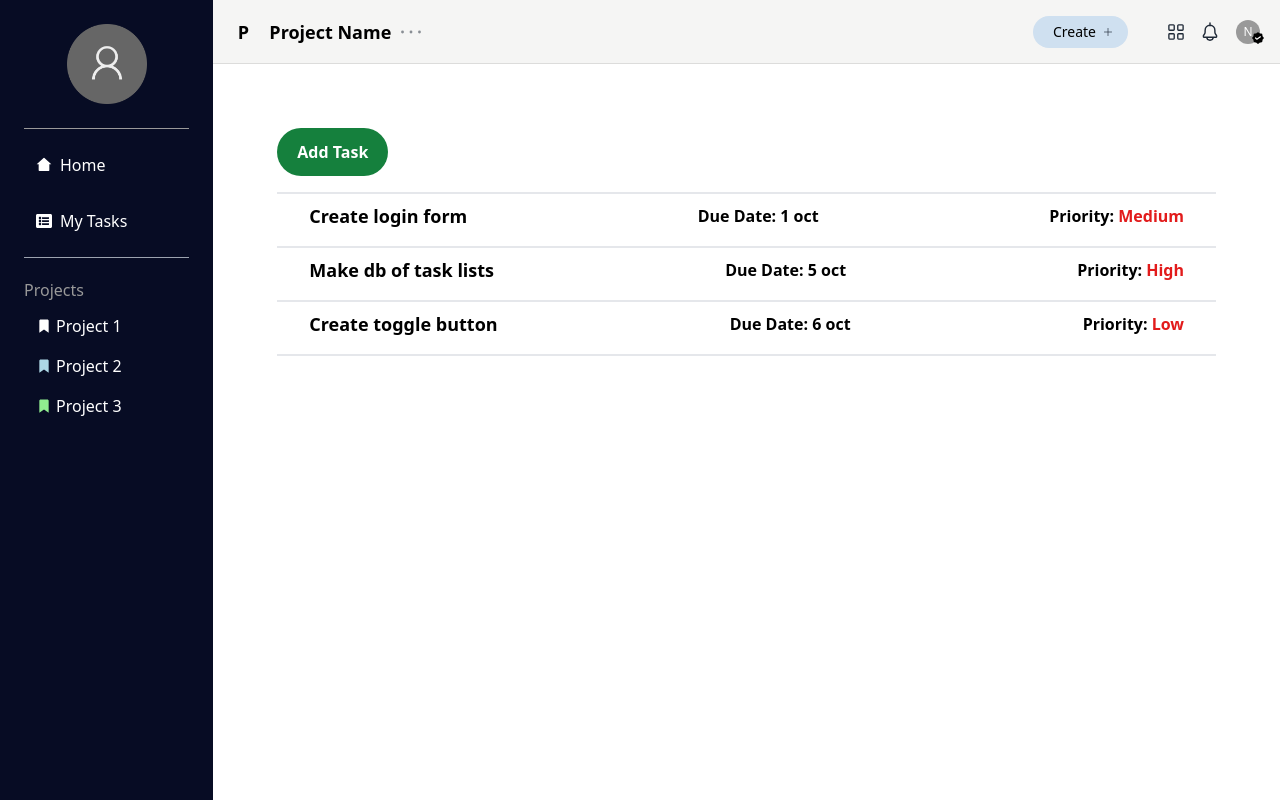
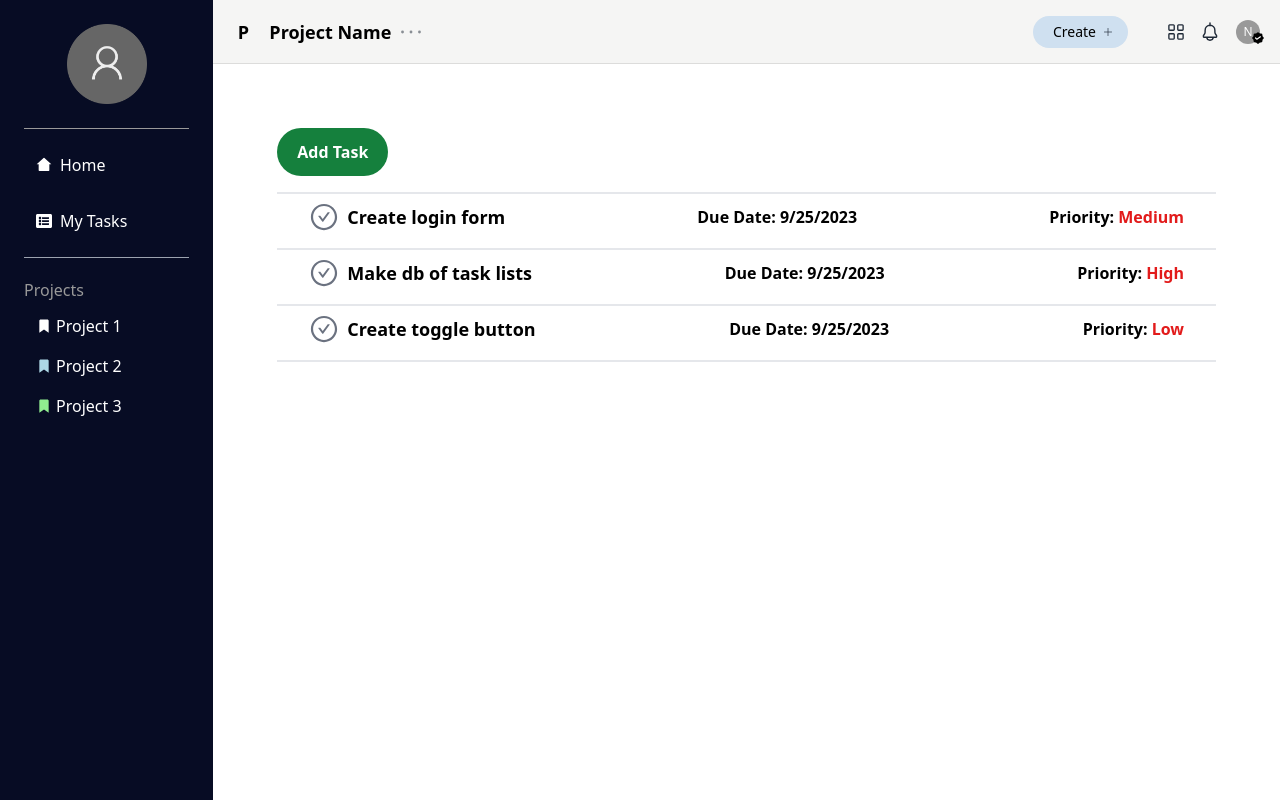
Before and after one commit to alexandruharuta/-project_management_orange, a React (Vite) app: page /project in a window 1280 px wide. Built offline with nearby package versions, Linux system fonts and the light colour scheme.

Commit message:
remove add task

```diff
--- a/src/Components/TasksComps/AddTask.tsx
+++ b/src/Components/TasksComps/AddTask.tsx
@@ -2,12 +2,25 @@ import { useState } from 'react';
 import DatePicker from 'react-datepicker';
 import 'react-datepicker/dist/react-datepicker.css';
 
+interface ITaskFunc{
+  addTask: Function;
+}
 
-const AddTask = () => {
+const AddTask: React.FC<ITaskFunc> = ({addTask}) => {
+    const [nameTask, setNameTask] = useState('')
     const [dueDate, setDueDate] = useState<Date | null>(null);
+    const [priority, setPriority] = useState('Low')
+
     const currentDate = new Date();
     const handleSubmit = (e:any) => {
         e.preventDefault();
+        if(!nameTask){
+          return
+        }
+        addTask({taskName: nameTask, dueDate, priority})
+        setDueDate(currentDate)
+        setPriority('Low')
+        setNameTask('')
     }
 
     return (
@@ -18,9 +31,10 @@ const AddTask = () => {
           </label>
           <input
             className="shadow appearance-none border rounded w-full py-2 px-3 text-gray-700 leading-tight focus:outline-none focus:shadow-outline"
-            id="name"
             type="text"
             placeholder="Task Name"
+            value={nameTask}
+            onChange={(e) => setNameTask(e.target.value)}
           />
         </div>
 
@@ -50,6 +64,8 @@ const AddTask = () => {
           <select
             className="shadow appearance-none border rounded w-full py-2 px-3 text-gray-700 leading-tight focus:outline-none focus:shadow-outline"
             id="priority"
+            value={priority}
+            onChange={(e) => setPriority(e.target.value)}
           >
             <option value="low">Low</option>
             <option value="medium">Medium</option>
--- a/src/Components/TasksComps/Task.tsx
+++ b/src/Components/TasksComps/Task.tsx
@@ -1,21 +1,30 @@
 import React from "react";
+import { AiOutlineCheckCircle } from "react-icons/ai"
 
 interface ITask {
   id: number;
   taskName: string;
-  dueDate: string;
+  dueDate: Date;
   priority: string;
 }
 
 interface Task {
   task: ITask;
+  removeOnComplete: Function;
 }
 
-const Task: React.FC<Task> = ({task}) => {
+const Task: React.FC<Task> = ({task, removeOnComplete}) => {
+  const formattedDueDate = task.dueDate.toLocaleDateString();
+
   return (
-    <div className="flex justify-between items-center border-t-2 border-gray py-2 px-8 my-2">
-      <h3 className="text-lg font-bold"><button>{task.taskName}</button></h3>
-      <h3 className="text-base text-gray font-semibold">Due Date: <span className="text-dark">{task.dueDate}</span></h3>
+    <div className="flex justify-between border-t-2 border-gray py-2 px-8 my-2 items-center">
+      <h3 className="text-lg font-bold flex items-center">
+        <button onClick={() => removeOnComplete(task.id)}>
+          <AiOutlineCheckCircle className="mr-2 text-gray-500 hover:text-black hover:bg-green-500 rounded-full ease-in-out duration-500 text-3xl"/>
+        </button>
+        <button>{task.taskName}</button>
+      </h3>
+      <h3 className="text-base text-gray font-semibold">Due Date: <span className="text-dark">{formattedDueDate}</span></h3>
       <h3 className="text-base font-semibold">Priority: <span className="text-base text-red0">{task.priority}</span></h3>
     </div>
   );
--- a/src/Components/TasksComps/Tasks.tsx
+++ b/src/Components/TasksComps/Tasks.tsx
@@ -3,19 +3,20 @@ import Task from "./Task"
 interface ITask {
   id: number;
   taskName: string;
-  dueDate: string;
+  dueDate: Date;
   priority: string;
 }
 
 interface ITaskList {
   tasks: ITask[];
+  removeOnComplete:Function;
 }
 
-const Tasks: React.FC<ITaskList> = ({tasks}) => {
+const Tasks: React.FC<ITaskList> = ({tasks, removeOnComplete}) => {
   return (
     <div className="border-b-2 border-gray">
       {tasks.map((task)=>(
-        <Task key={task.id} task={task}/>
+        <Task key={task.id} task={task} removeOnComplete={removeOnComplete}/>
       ))}
 
     </div>
--- a/src/Pages/Project.tsx
+++ b/src/Pages/Project.tsx
@@ -2,41 +2,48 @@ import Tasks from "../Components/TasksComps/Tasks"
 import { useState } from 'react';
 import AddTask from "../Components/TasksComps/AddTask";
 
-interface ITask {
-  id: number;
-  taskName: string;
-  dueDate: string;
-  priority: string;
-}
-
 const Project = () => {
+  const [showForm, setShowForm] = useState(false)
   const [tasks, setTasks] = useState([
     {
       id: 1,
       taskName: "Create login form",
-      dueDate: "1 oct",
+      dueDate: new Date('2023-09-25T10:00:00'),
       priority: "Medium",
     },
     {
       id: 2,
       taskName: "Make db of task lists",
-      dueDate: "5 oct",
+      dueDate: new Date('2023-09-25T10:00:00'),
       priority: "High",
     },
     {
       id: 3,
       taskName: "Create toggle button",
-      dueDate: "6 oct",
+      dueDate: new Date('2023-09-25T10:00:00'),
       priority: "Low",
     },
   ])
 
-  const [showForm, setShowForm] = useState(false)
+  const addTask = (task:any) => {
+    const id = Math.floor(Math.random() * 10000) + 1
+    const newTask = { id, ...task }
+    setTasks([...tasks, newTask])
+    setShowForm(!showForm)
+  }
+
+  const removeOnComplete = (id: number) => {
+    setTasks(tasks.filter((task) => (
+      task.id !== id
+    )))
+  }
+
+
   return (
     <div className="px-16 py-16 overflow-hidden">
       <button className={`rounded-full outline-none ${showForm ? 'bg-red-700 hover:bg-red-800' : 'bg-green-700 hover:bg-green-800'} px-5 py-3 mb-2 text-white font-semibold box-border ease-in-out duration-500`} onClick={() => setShowForm(!showForm)}>{!showForm ? 'Add Task':'Close'}</button>
-      {showForm && <AddTask />}
-      <Tasks tasks={tasks} />
+      {showForm && <AddTask addTask={addTask} />}
+      {tasks.length > 0 ? <Tasks tasks={tasks}  removeOnComplete = {removeOnComplete}/> : <h1 className="font-semibold mt-4">!No tasks to show!</h1>}
     </div>
   )
 }
```
